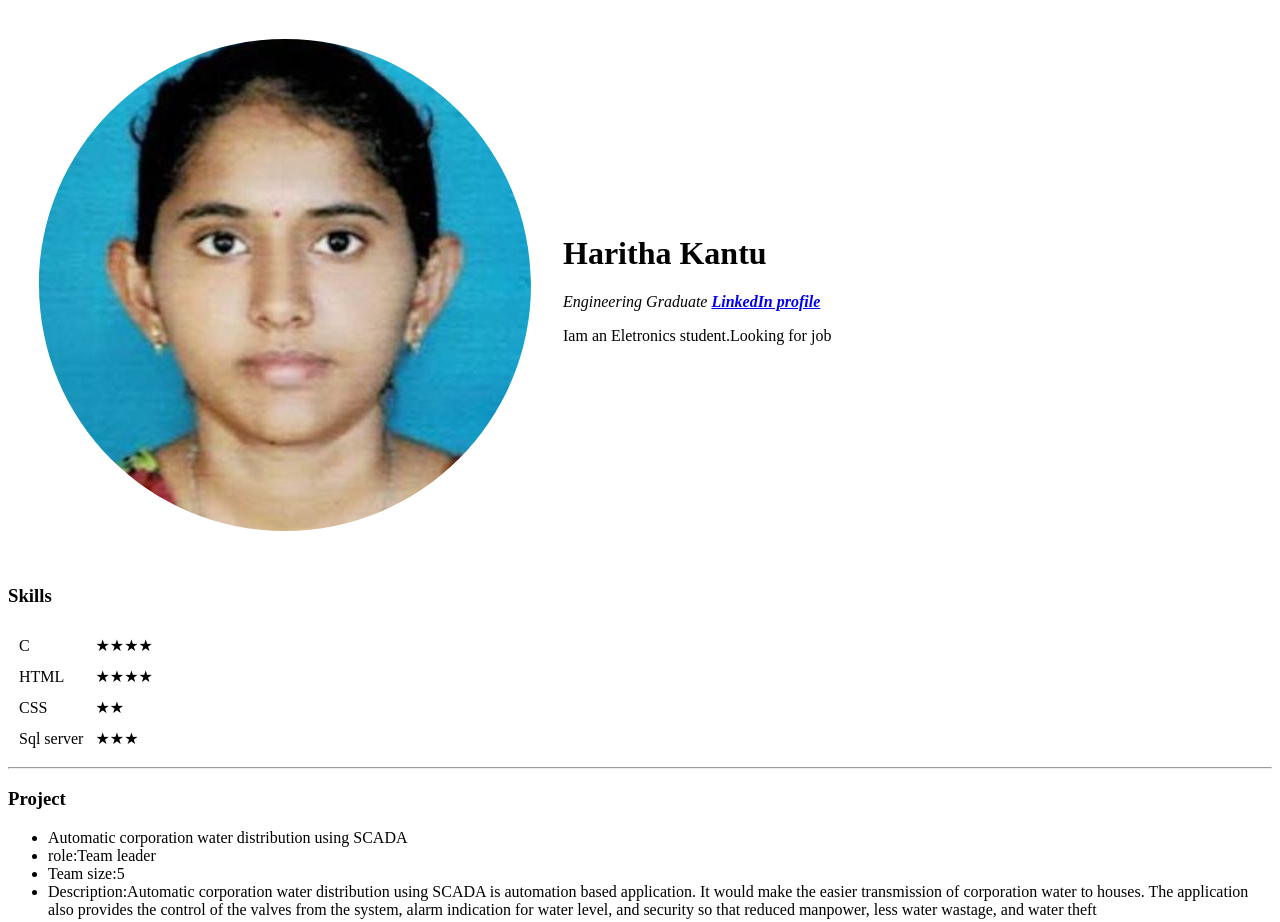
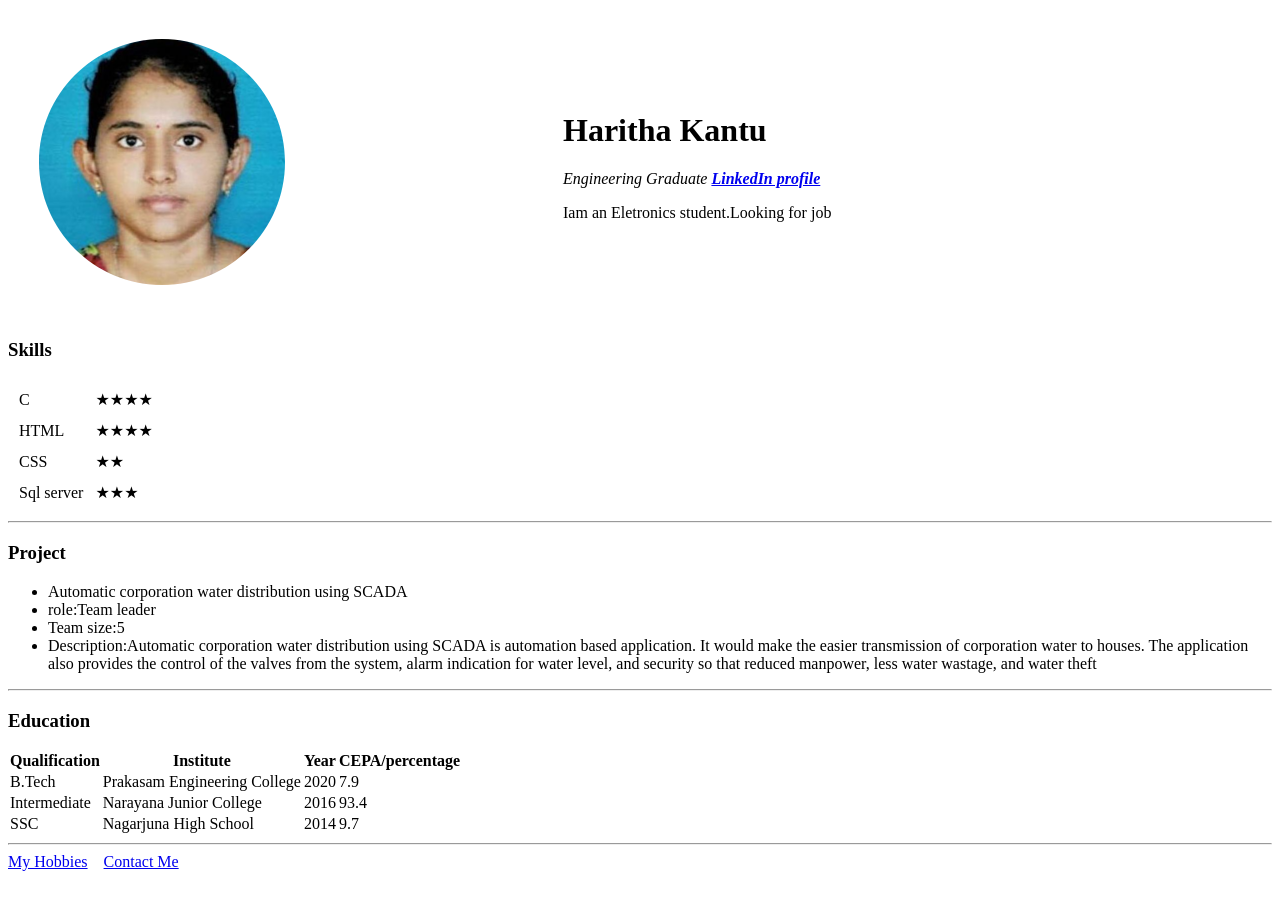
Before and after one commit to HarithaKantu/cv, a plain HTML site: page index.html in a window 1280 px wide. Shown: the top 922 px of the page. After the commit the page ends 879 px from the top, so only its background shows below. Drawn offline with Linux system fonts and the light colour scheme.

Commit message:
Update index.html

```diff
--- a/index.html
+++ b/index.html
@@ -9,7 +9,7 @@
 <body>
     <table cellspacing="30">
         <tr>
-            <td><img src="Haritha kantu photo.png"alt="Haritha profile picture"></td>
+            <td><img src="Haritha kantu photo.png"width="50%"alt="Haritha profile picture"></td>
             <td><h1>Haritha Kantu</h1>
               <p><em>Engineering Graduate <strong><a href="https://www.linkedin.com/in/haritha-kantu-038a86179/">LinkedIn profile</a></strong></em></p>
              <p>Iam an Eletronics student.Looking for job </p></td>
```
